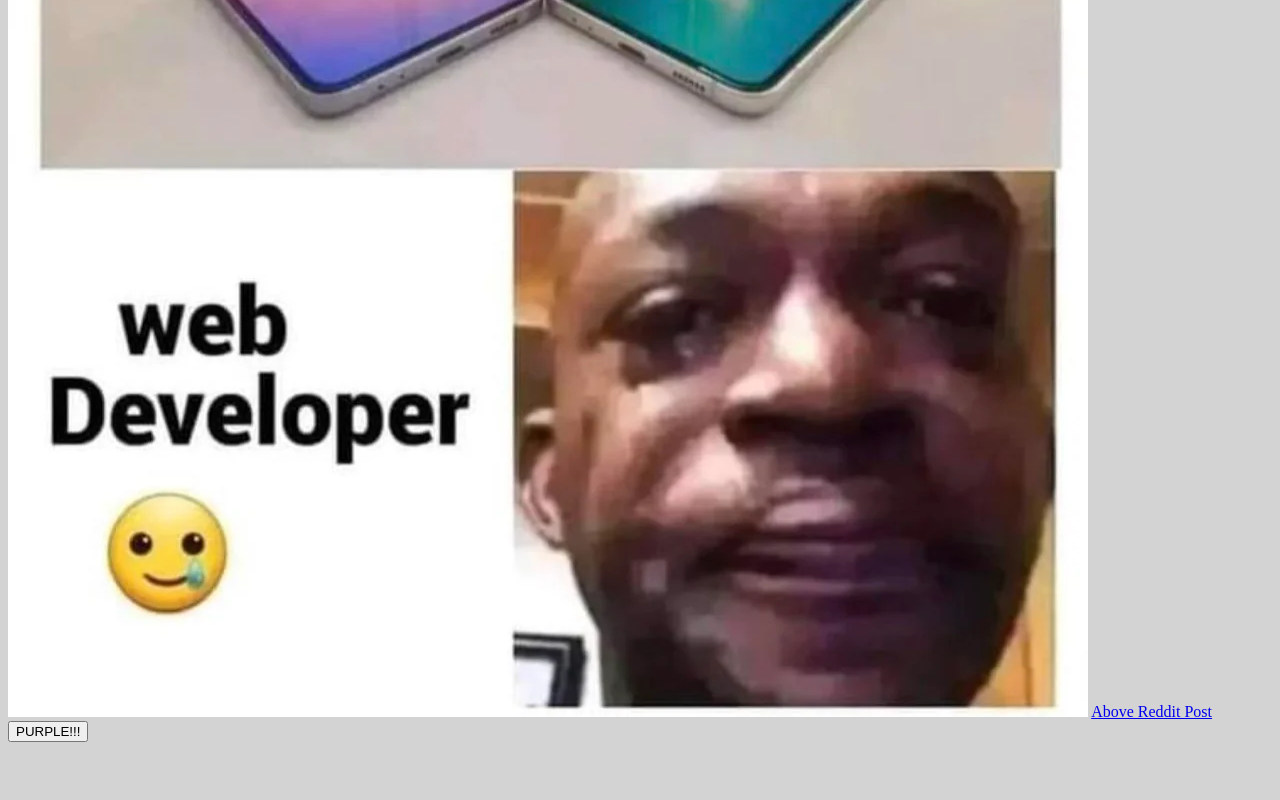
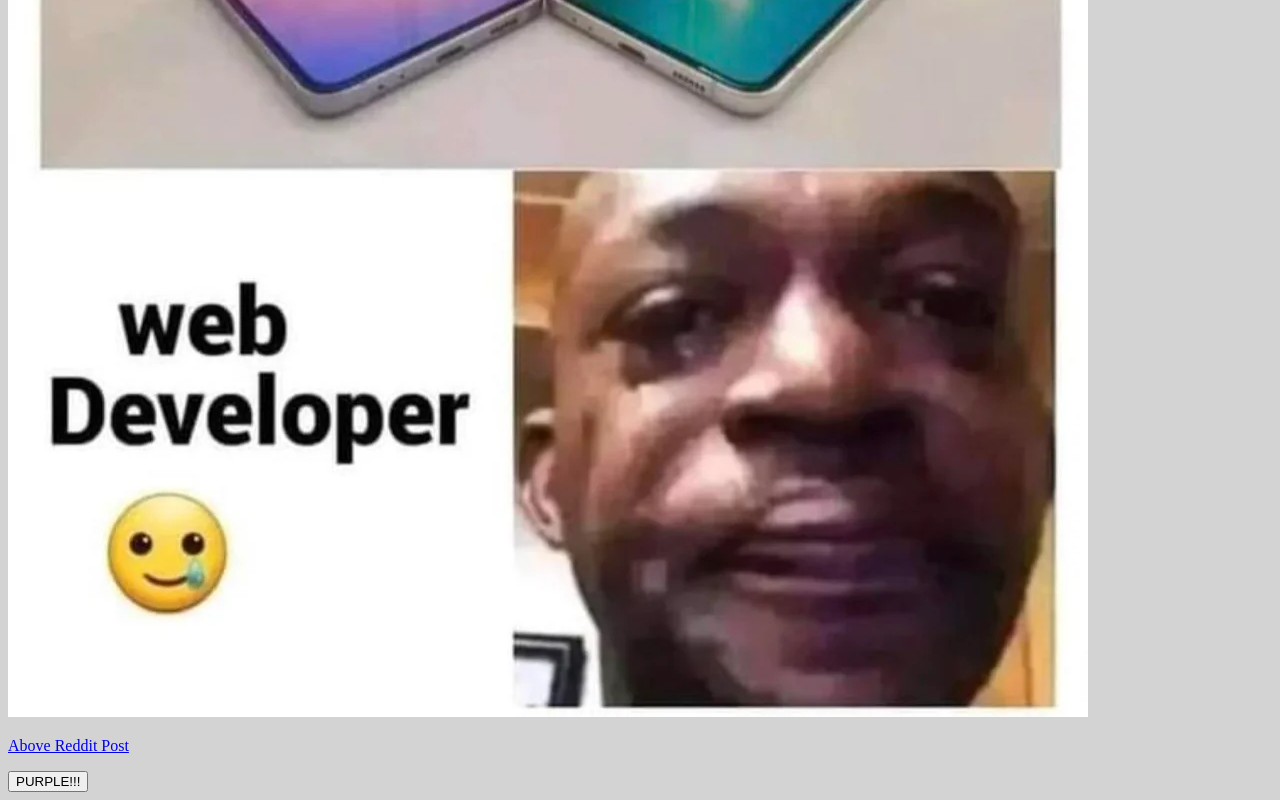
Before and after one commit to GU-Web-Dev-2024/homework-1-seanburke04, a plain HTML site: page hw1-seanburke04/index.html in a window 1280 px wide. Shown: the part 742-1542 px from the top of the page. Before the commit the page ends 1492 px from the top, so only its background shows below. Drawn offline with Linux system fonts and the light colour scheme.

Commit message:
HW1 Submission

```diff
--- a/hw1-seanburke04/index.html
+++ b/hw1-seanburke04/index.html
@@ -21,9 +21,9 @@
             in <em>web development</em>.
         </p>
         <img src="webDev.jpg" alt="Web Development Meme">
-        <a href="https://www.reddit.com/r/ProgrammerHumor/comments/140hdl9/another_webdev_meme/">
-            Above Reddit Post
-        </a>
+        <p><a href="https://www.reddit.com/r/ProgrammerHumor/comments/140hdl9/another_webdev_meme/">
+            Above Reddit Post</a>
+        </p>
         <button onclick="changeColor()">PURPLE!!!</button>
         <script>
             function changeColor(){
```
